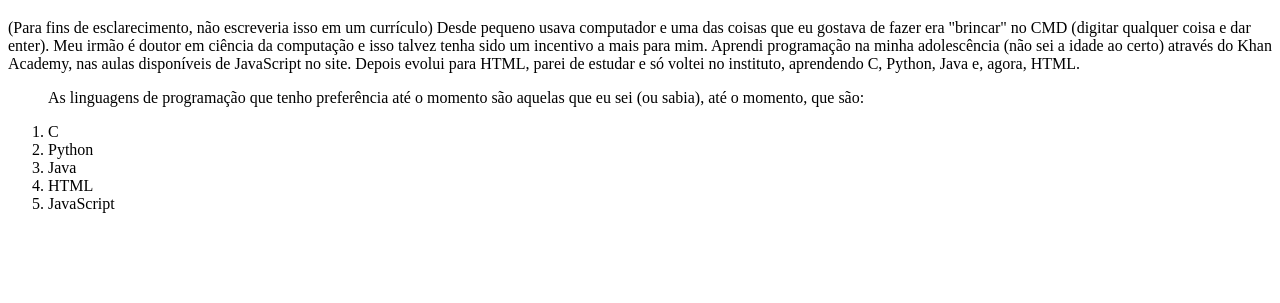
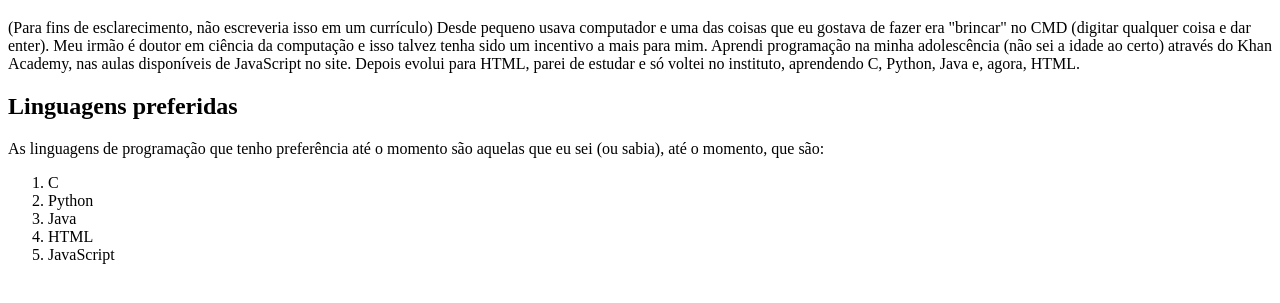
Before and after one commit to ThomasCapim/atividade-5, a plain HTML site: page experiencias.html in a window 1280 px wide. Shown: the part 61-364 px from the top of the page. Drawn offline with Linux system fonts and the light colour scheme.

Commit message:
Modificação na estrutura dos textos

```diff
--- a/experiencias.html
+++ b/experiencias.html
@@ -8,8 +8,9 @@
     <body>
         <h1>Experiências</h1>
         <p>(Para fins de esclarecimento, não escreveria isso em um currículo) Desde pequeno usava computador e uma das coisas que eu gostava de fazer era "brincar" no CMD (digitar qualquer coisa e dar enter). Meu irmão é doutor em ciência da computação e isso talvez tenha sido um incentivo a mais para mim. Aprendi programação na minha adolescência (não sei a idade ao certo) através do Khan Academy, nas aulas disponíveis de JavaScript no site. Depois evolui para HTML, parei de estudar e só voltei no instituto, aprendendo C, Python, Java e, agora, HTML.</p>
+        <h2>Linguagens preferidas</h2>
+        <p>As linguagens de programação que tenho preferência até o momento são aquelas que eu sei (ou sabia), até o momento, que são:</p>
         <ol>
-            <p>As linguagens de programação que tenho preferência até o momento são aquelas que eu sei (ou sabia), até o momento, que são:</p>
             <li>C</li>
             <li>Python</li>
             <li>Java</li>
```
